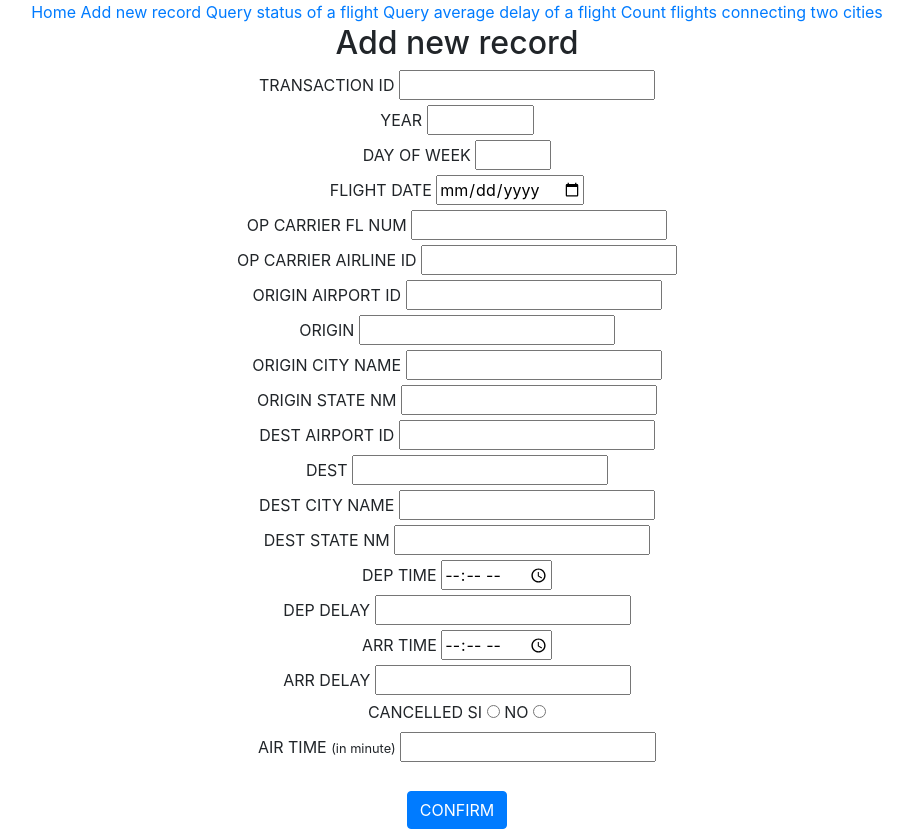
After one commit to dmoruz97/BlockchainApp, a Flask app: page /add_record in a window 1280 px wide. The commit adds this page. Shown: the whole page, without its empty margins (183-1096 px from the left). Run offline with Flask 2, Linux system fonts and the light colour scheme; parts of the project's set-up code (start-up, migrations or seed data) failed here and were passed over; some libraries are stand-ins or nearby versions.

Commit message:
Started to develop point 4.1 of assignment

```diff
--- /dev/null
+++ b/app/templates/add_record.html
@@ -0,0 +1,75 @@
+<!-- extend base layout -->
+{% extends "base.html" %}
+
+{% block content %}
+    <h2>{{title}}</h2>
+    <form method="post" action="/add_record">
+        <label for="transaction_id">TRANSACTION ID</label>
+        <input type="number" name="transaction_id" id="transaction_id" required><br>
+
+        <label for="year">YEAR</label>
+        <input type="number" name="year" id="year" min="1900" max="2020" step="1" required><br>
+
+        <label for="day_of_week">DAY OF WEEK</label>
+        <input type="number" name="day_of_week" id="day_of_week" min="1" max="7" step="1" required><br>
+
+        <label for="flight_date">FLIGHT DATE</label>
+        <input type="date" name="flight_date" id="flight_date" required><br>
+
+        <label for="op_carrier_fl_num">OP CARRIER FL NUM</label>
+        <input type="number" name="op_carrier_fl_num" id="op_carrier_fl_num" required><br>
+
+        <label for="op_carrier_airline_id">OP CARRIER AIRLINE ID</label>
+        <input type="number" name="op_carrier_airline_id" id="op_carrier_airline_id" required><br>
+
+        <label for="original_airport_id">ORIGIN AIRPORT ID</label>
+        <input type="number" name="original_airport_id" id="original_airport_id" required><br>
+
+        <label for="origin">ORIGIN</label>
+        <input type="text" name="origin" id="origin" required><br>
+
+        <label for="origin_city_name">ORIGIN CITY NAME</label>
+        <input type="text" name="origin_city_name" id="origin_city_name" required><br>
+
+        <label for="origin_state_nm">ORIGIN STATE NM</label>
+        <input type="text" name="origin_state_nm" id="origin_state_nm" required><br>
+
+        <label for="dest_airport_id">DEST AIRPORT ID</label>
+        <input type="number" name="dest_airport_id" id="dest_airport_id" required><br>
+
+        <label for="dest">DEST</label>
+        <input type="text" name="dest" id="dest" required><br>
+
+        <label for="dest_city_name">DEST CITY NAME</label>
+        <input type="text" name="dest_city_name" id="dest_city_name" required><br>
+
+        <label for="dest_state_nm">DEST STATE NM</label>
+        <input type="text" name="dest_state_nm" id="dest_state_nm" required><br>
+
+        <label for="dep_time">DEP TIME</label>
+        <input type="time" name="dep_time" id="dep_time" required><br>
+
+        <label for="dep_delay">DEP DELAY</label>
+        <input type="number" name="dep_delay" id="dep_delay" required><br>
+
+        <label for="arr_time">ARR TIME</label>
+        <input type="time" name="arr_time" id="arr_time" required><br>
+
+        <label for="arr_delay">ARR DELAY</label>
+        <input type="number" name="arr_delay" id="arr_delay" required><br>
+
+        <label>CANCELLED</label>
+        <label for="cancelled_yes">SI</label>
+        <input type="radio" name="cancelled" id="cancelled_yes" value="1" required>
+        <label for="cancelled_no">NO</label>
+        <input type="radio" name="cancelled" id="cancelled_no" value="0" required><br>
+
+        <label for="air_time">AIR TIME <small>(in minute)</small></label>
+        <input type="number" name="air_time" id="air_time" required>
+
+        <br><br>
+        <button type="submit" class="btn btn-primary">CONFIRM</button>
+    </form>
+    <h3 style="color: #FF0000;">{{success}}</h3>
+
+{% endblock %}
--- a/app/templates/base.html
+++ b/app/templates/base.html
@@ -21,8 +21,8 @@
     </head>
     <body>
         <div class="container-fluid">
-            <a href="/index">Home</a>
-            <a href="/add_record">Add new record</a>
+            <a href="index">Home</a>
+            <a href="{{ url_for('add_record') }}">Add new record</a>
             <a href="/query_status">Query status of a flight</a>
             <a href="/query_delay">Query average delay of a flight</a>
             <a href="/count_flight">Count flights connecting two cities</a>
--- a/app/views.py
+++ b/app/views.py
@@ -2,7 +2,7 @@ import datetime
 import json
 
 import requests
-from flask import render_template, redirect, request
+from flask import render_template, redirect, request, url_for
 
 from app import app
 
@@ -38,6 +38,17 @@ def fetch_blockchain():
         return chain["chain"], chain["length"]
 
 
+# Recap of Blockchain endpoint
+@app.route('/about', methods=['GET'])
+def index_old():
+    fetch_posts()
+    """return render_template('about_blockchain.html',
+                           title='Blockchain',
+                           posts=posts,
+                           node_address=CONNECTED_NODE_ADDRESS,
+                           readable_time=timestamp_to_string)"""
+
+
 # Main endpoint
 @app.route('/', methods=['GET'])
 def index():
@@ -49,15 +60,52 @@ def index():
                            node_address=CONNECTED_NODE_ADDRESS)
 
 
-# Main endpoint
-@app.route('/old', methods=['GET'])
-def index_old():
-    fetch_posts()
-    return render_template('index2.html',
-                           title='Blockchain index',
-                           posts=posts,
-                           node_address=CONNECTED_NODE_ADDRESS,
-                           readable_time=timestamp_to_string)
+# Add new record to the chain (point 4.1 of the assignment)
+@app.route('/add_record', methods=['GET', 'POST'])
+def add_record():
+    if request.method == 'GET':
+        if 'success' in request.args:
+            success = request.args.get('success')
+        else:
+            success = ""
+
+        return render_template('add_record.html',
+                               title='Add new record',
+                               success=success)
+    else:
+        if request.method == 'POST':
+            tran = {"TRANSACTION_ID": request.form.get('transaction_id'),
+                    "YEAR": request.form.get('year'),
+                    "DAY_OF_WEEK": request.form.get('day_of_week'),
+                    "FL_DATE": request.form.get('flight_date'),
+                    "OP_CARRIER_AIRLINE_ID": request.form.get('op_carrier_airline_id'),
+                    "OP_CARRIER_FL_NUM": request.form.get('op_carrier_fl_num'),
+                    "ORIGIN_AIRPORT_ID": request.form.get('originial_airport_id'),
+                    "ORIGIN": request.form.get('origin'),
+                    "ORIGIN_CITY_NAME": request.form.get('origin_city_name'),
+                    "ORIGIN_STATE_NM": request.form.get('origin_state_nm'),
+                    "DEST_AIRPORT_ID": request.form.get('dest_airport_id'),
+                    "DEST": request.form.get('dest'),
+                    "DEST_CITY_NAME": request.form.get('dest_city_name'),
+                    "DEST_STATE_NM": request.form.get('dest_state_nm'),
+                    "DEP_TIME": request.form.get('dep_time'),
+                    "DEP_DELAY": request.form.get('dep_delay'),
+                    "ARR_TIME": request.form.get('arr_time'),
+                    "ARR_DELAY": request.form.get('arr_delay'),
+                    "CANCELLED": request.form.get('cancelled'),
+                    "AIR_TIME": request.form.get('ait_time')
+                    }
+
+            """data = json.dumps(tran)
+            headers = {'Content-type': 'application/json'}
+            response = requests.post('http://127.0.0.1:8000/new_transaction', headers=headers, data=data)
+            if response.status_code == 200:
+                params = {'success': 'Record successfuly added!'}
+                return redirect(url_for('add_record'))
+                requests.get('http://127.0.0.1:8000/add_record', params=params)"""
+
+            return json.dumps({"status": "success"}), 200
+
 
 # Route for query status (point 4.2 of the assignment)
 @app.route('/query_status', methods=['GET'])
@@ -83,6 +131,7 @@ def get_status_from_airline_and_date():
     # Return to the homepage
     return redirect('/')
 
+
 # Endpoint to create a new transaction via our application
 @app.route('/submit', methods=['POST'])
 def submit_textarea():
```
Also changed, not shown: app/templates/about_blockchain.html (renamed from app/templates/index2.html).
